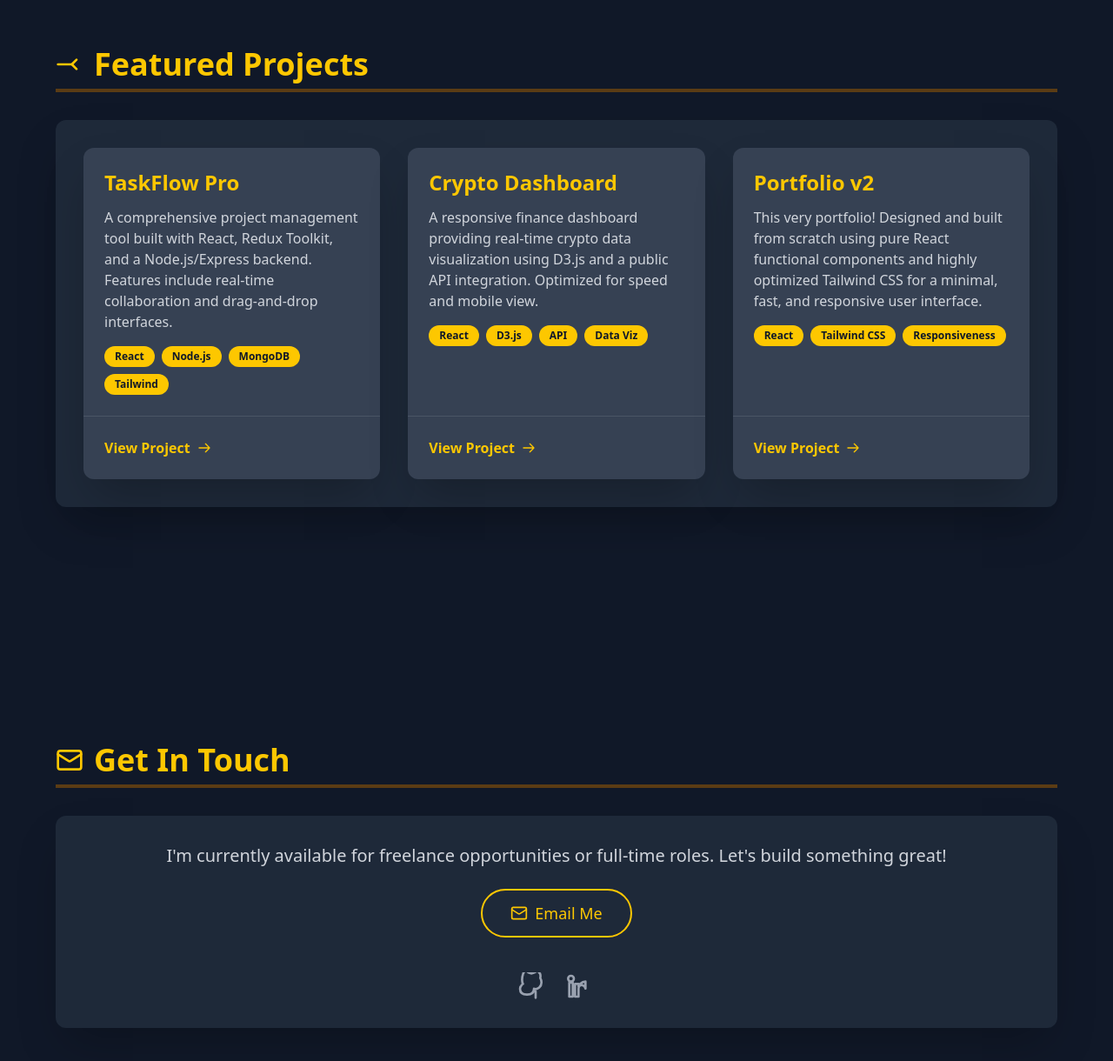
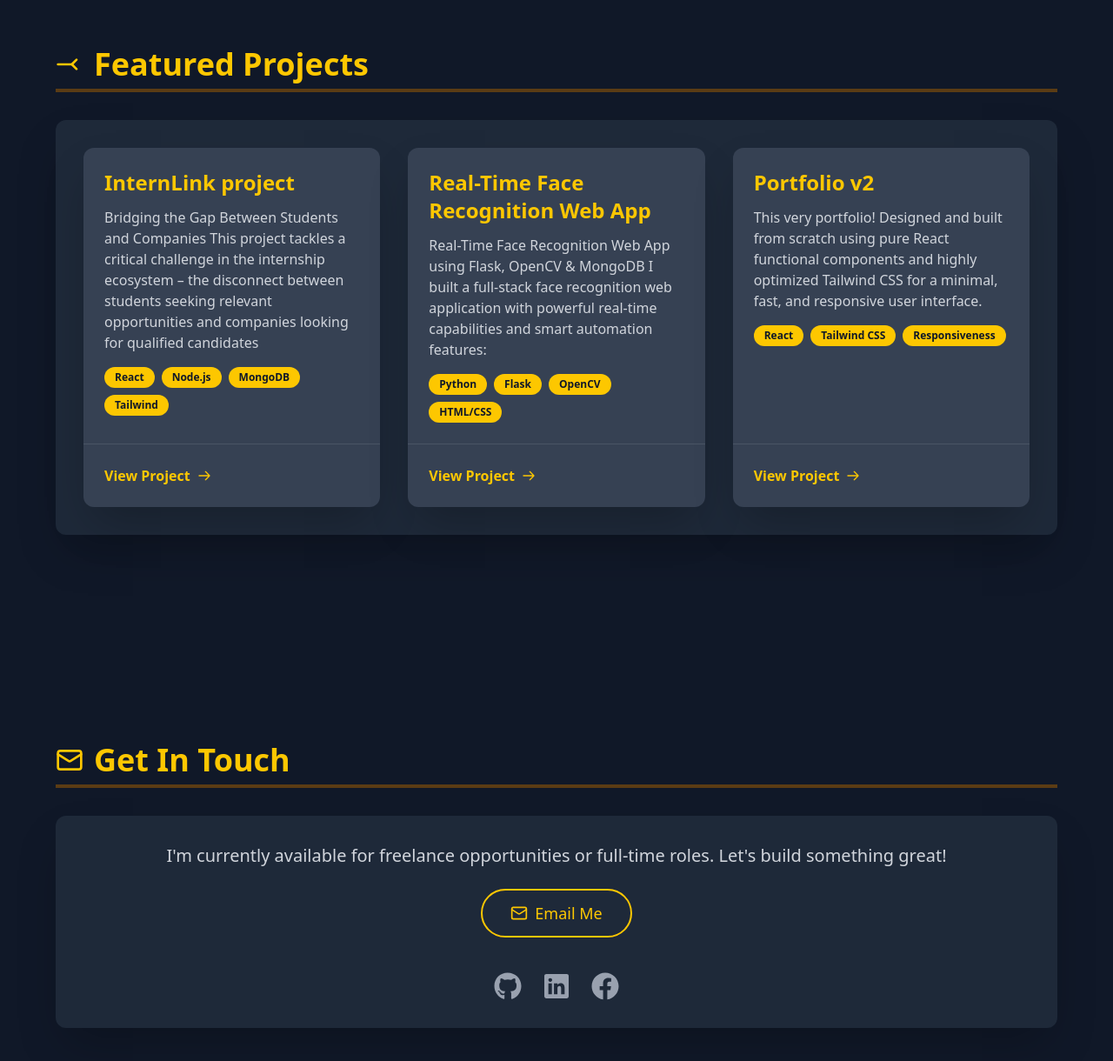
Before and after one commit to Heshan777/my-portfolio, a React (Vite) app: page / in a window 1280 px wide. Shown: the part 2490-3710 px from the top of the page at 87% size. Built offline with nearby package versions, Linux system fonts and the light colour scheme.

Commit message:
contact details included

```diff
--- a/src/components/sections/Contact.jsx
+++ b/src/components/sections/Contact.jsx
@@ -2,6 +2,9 @@
 import React from 'react';
 import Section from '../layout/Section';
 import { MailIcon, GithubIcon, LinkedinIcon } from '../ui/Icons';
+import { FaGithub } from "react-icons/fa";
+import { IoLogoLinkedin } from "react-icons/io5";
+import { FaFacebook } from "react-icons/fa";
 
 const ContactSection = ({ contact }) => (
   <Section id="contact" title="Get In Touch" icon={MailIcon}>
@@ -22,10 +25,13 @@ const ContactSection = ({ contact }) => (
 
       <div className="flex justify-center space-x-6 pt-4">
         <a href={`https://${contact.github}`} target="_blank" rel="noopener noreferrer" className="text-gray-400 hover:text-yellow-400 transition-colors">
-          <GithubIcon className="w-8 h-8" />
+          <FaGithub className="w-8 h-8" />
         </a>
         <a href={`https://${contact.linkedin}`} target="_blank" rel="noopener noreferrer" className="text-gray-400 hover:text-yellow-400 transition-colors">
-          <LinkedinIcon className="w-8 h-8" />
+          <IoLogoLinkedin className="w-8 h-8" />
+        </a>
+        <a href={`https://${contact.facebook}`} target="_blank" rel="noopener noreferrer" className="text-gray-400 hover:text-yellow-400 transition-colors">
+          <FaFacebook className="w-8 h-8" />
         </a>
       </div>
     </div>
--- a/src/data/portfolioData.jsx
+++ b/src/data/portfolioData.jsx
@@ -12,16 +12,16 @@ export const PORTFOLIO_DATA = {
   ],
   projects: [
     {
-      title: "TaskFlow Pro",
-      description: "A comprehensive project management tool built with React, Redux Toolkit, and a Node.js/Express backend. Features include real-time collaboration and drag-and-drop interfaces.",
+      title: "InternLink project",
+      description: "Bridging the Gap Between Students and Companies This project tackles a critical challenge in the internship ecosystem – the disconnect between students seeking relevant opportunities and companies looking for qualified candidates",
       tags: ['React', 'Node.js', 'MongoDB', 'Tailwind'],
-      link: "#"
+      link: "https://www.linkedin.com/feed/update/urn:li:activity:7373335846382395393/"
     },
     {
-      title: "Crypto Dashboard",
-      description: "A responsive finance dashboard providing real-time crypto data visualization using D3.js and a public API integration. Optimized for speed and mobile view.",
-      tags: ['React', 'D3.js', 'API', 'Data Viz'],
-      link: "#"
+      title: "Real-Time Face Recognition Web App",
+      description: "Real-Time Face Recognition Web App using Flask, OpenCV & MongoDB I built a full-stack face recognition web application with powerful real-time capabilities and smart automation features:",
+      tags: ['Python', 'Flask', 'OpenCV', 'HTML/CSS'],
+      link: "https://www.linkedin.com/in/sachintha-heshan-940a4b221/recent-activity/all/"
     },
     {
       title: "Portfolio v2",
@@ -31,8 +31,9 @@ export const PORTFOLIO_DATA = {
     },
   ],
   contact: {
-    email: "heshan.dev@example.com",
-    linkedin: "linkedin.com/in/heshan",
-    github: "github.com/heshan-dev",
+    email: "sachinthaweerakoon81@gmail.com",
+    linkedin: "www.linkedin.com/in/sachintha-heshan-940a4b221/recent-activity/all/",
+    github: "www.github.com/Heshan777",
+    facebook: "web.facebook.com/sachinthaheshan.weerakoon?_rdc=1&_rdr#",
   }
 };
```
